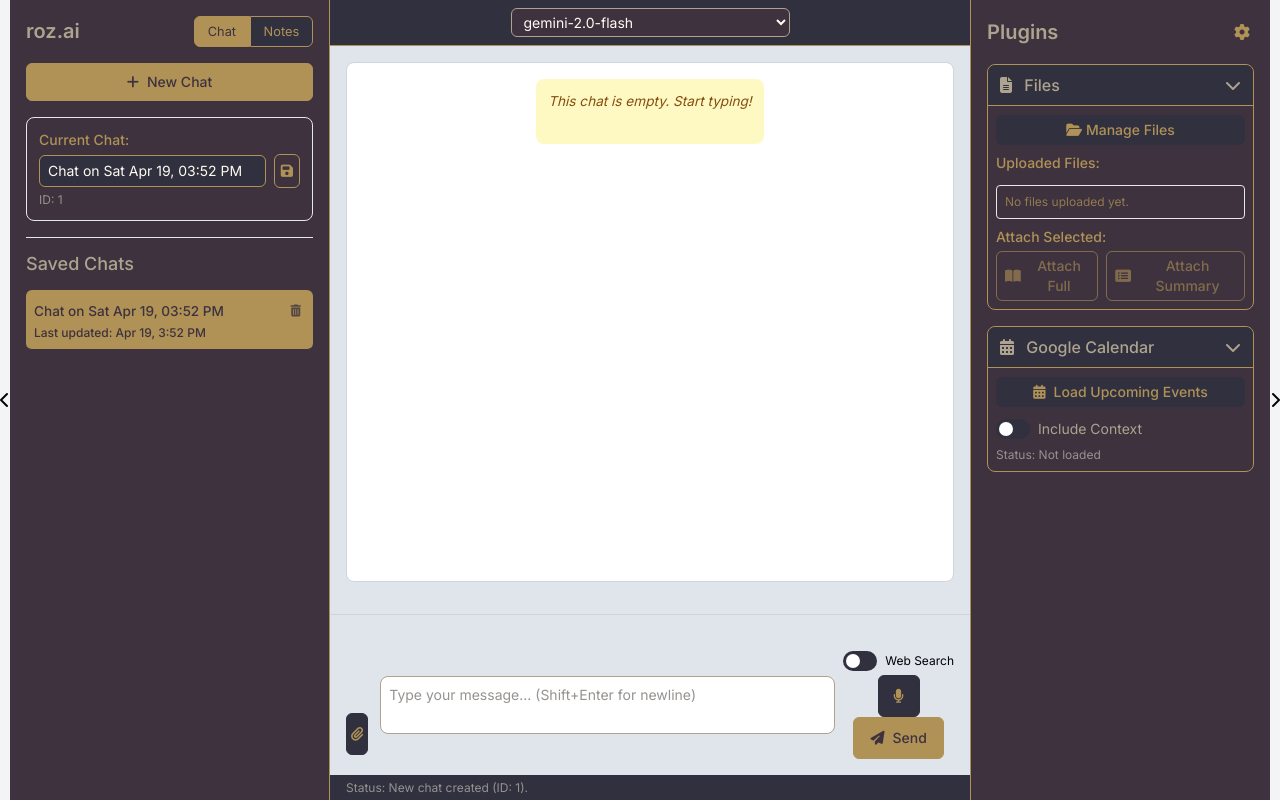
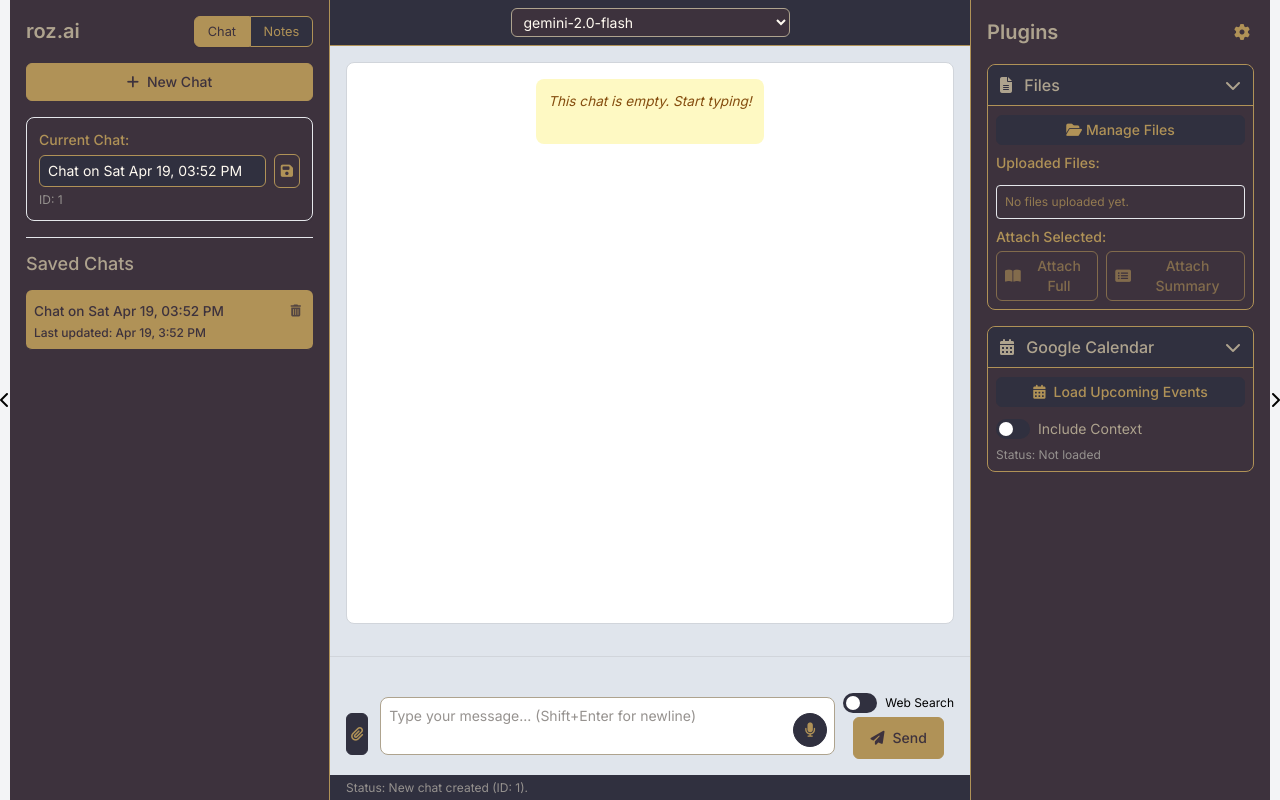
Before and after one commit to rkingdc/roz.ai, a Flask app: page / in a window 1280 px wide. Run offline with Flask 3, Linux system fonts and the light colour scheme; data comes from the database, SQL or seed files in the repository; data that the repository does not hold is empty; some libraries are stand-ins or nearby versions.

Commit message:
feat: Move microphone button inside chat input with styling

```diff
--- a/app/static/css/style.css
+++ b/app/static/css/style.css
@@ -398,6 +398,45 @@
      outline: none;
      box-shadow: 0 0 0 2px var(--rz-input-focus-ring);
      border-color: var(--rz-input-focus-ring);
+}
+/* New styles for input wrapper and mic button positioning */
+.input-wrapper {
+    position: relative; /* Container for absolute positioning */
+    display: flex; /* Ensure it takes up space like the textarea */
+}
+.input-wrapper #message-input {
+    padding-right: 45px; /* Add padding to prevent text overlap */
+    width: 100%; /* Ensure textarea fills the wrapper */
+}
+.input-wrapper #mic-button {
+    position: absolute;
+    right: 8px; /* Adjust as needed */
+    bottom: 8px; /* Adjust as needed */
+    z-index: 10; /* Ensure it's above the textarea */
+    /* Use theme colors */
+    background-color: var(--rz-frame);
+    color: var(--rz-button-secondary-text);
+    border: 1px solid var(--rz-button-secondary-bg);
+    border-radius: 50%; /* Make it circular */
+    padding: 0; /* Remove default button padding */
+    display: flex;
+    align-items: center;
+    justify-content: center;
+}
+.input-wrapper #mic-button:hover:not(:disabled) {
+    background-color: var(--rz-button-secondary-hover-bg);
+}
+.input-wrapper #mic-button.recording {
+    background-color: #dc2626; /* Example: Red background when recording */
+    color: white;
+    border-color: #b91c1c;
+}
+.input-wrapper #mic-button.recording:hover:not(:disabled) {
+    background-color: #b91c1c;
+}
+.input-wrapper #mic-button i {
+    font-size: 0.9rem; /* Adjust icon size if needed */
+    margin: 0; /* Remove any default margins */
 }
 /* Selected Files Display Area */
  #selected-files-container {
--- a/app/templates/index.html
+++ b/app/templates/index.html
@@ -159,23 +159,27 @@
                         <i class="fas fa-paperclip"></i>
                     </label>
                    <div id="file-upload-session-container" class="hidden">
-        <input type="file" id="file-upload-session-input" accept=".txt,.py,.js,.html,.css,.md,.json,.csv,.pdf,.png,.jpg,.jpeg,.webp,.gif,.mp3,image/*,audio/*,application/pdf">
-        <!-- Label moved to input-controls div -->
-        <!-- <div id="session-file-display"></div> --> <!-- This div is no longer used -->
-    </div>
-                    <textarea id="message-input" rows="2" class="flex-grow p-2 rounded-lg focus:outline-none resize-none text-sm border border-gray-300" placeholder="Type your message... (Shift+Enter for newline)"></textarea>
-                    <div class="flex flex-col items-center self-end flex-shrink-0"> <!-- Container for button and checkbox -->
+                        <input type="file" id="file-upload-session-input" accept=".txt,.py,.js,.html,.css,.md,.json,.csv,.pdf,.png,.jpg,.jpeg,.webp,.gif,.mp3,image/*,audio/*,application/pdf">
+                        <!-- Label moved to input-controls div -->
+                        <!-- <div id="session-file-display"></div> --> <!-- This div is no longer used -->
+                    </div>
+                    <!-- Wrapper for textarea and mic button -->
+                    <div class="input-wrapper flex-grow relative">
+                        <textarea id="message-input" rows="2" class="w-full p-2 rounded-lg focus:outline-none resize-none text-sm border border-gray-300" placeholder="Type your message... (Shift+Enter for newline)"></textarea>
+                        <!-- Microphone Button (Moved Inside) -->
+                        <button id="mic-button" class="btn btn-secondary p-2 flex-shrink-0" title="Record Voice" style="height: 34px; width: 34px;"> {# Adjusted size slightly #}
+                            <i class="fas fa-microphone"></i>
+                        </button>
+                    </div>
+                    <div class="flex flex-col items-center self-end flex-shrink-0"> <!-- Container for Send button and checkbox -->
                         <!-- Web Search Toggle - Visibility controlled by plugin setting -->
                         <label class="toggle-switch text-xs mb-1" id="web-search-toggle-label" title="Include web search results in the AI's context">
                             <input type="checkbox" id="web-search-toggle">
                             <span class="toggle-slider"></span>
                             Web Search
                         </label>
-                        <!-- Microphone Button -->
-                        <button id="mic-button" class="btn btn-secondary p-2 flex-shrink-0" title="Record Voice" style="height: 42px; width: 42px;">
-                            <i class="fas fa-microphone"></i>
-                        </button>
                         <!-- Send Button -->
+                        {# Mic button moved inside input-wrapper #}
                         <button id="send-button" class="btn btn-primary flex-grow" style="height: 42px;">
                             <i class="fas fa-paper-plane"></i> Send
                         </button>
```
